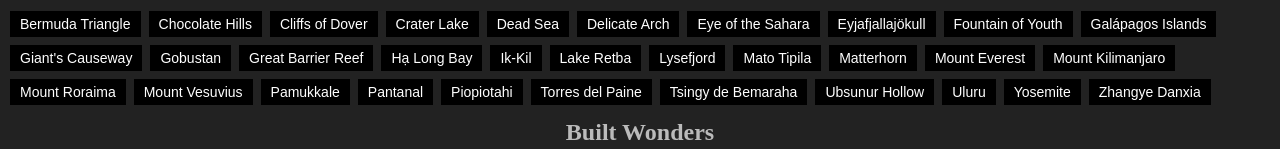
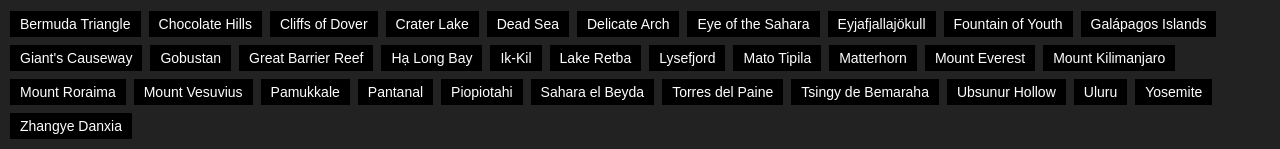
Before and after one commit to Tudeldu/Civ_Map, a plain HTML site: page index.html in a window 1280 px wide. Shown: the part 658-807 px from the top of the page. Drawn offline with Linux system fonts and the light colour scheme.

Commit message:
added sahara ey Beyda

```diff
--- a/index.html
+++ b/index.html
@@ -238,6 +238,8 @@
             onclick="changeMap(-17.715821554297953, -57.38362734017132);changeWiki('https://en.wikipedia.org/wiki/Pantanal')">Pantanal</button>
         <button
             onclick="changeMap(-44.61175452963232, 167.86118559149105);changeWiki('https://en.wikipedia.org/wiki/Milford_Sound')">Piopiotahi</button>
+        <button
+            onclick="changeMap(27.364065013943115, 28.121777912303937);changeWiki('https://en.wikipedia.org/wiki/White_Desert_National_Park')">Sahara el Beyda</button>
         <button
             onclick="changeMap(-50.93074484174456, -73.4023021688333);changeWiki('https://en.wikipedia.org/wiki/Torres_del_Paine_National_Park')">Torres
             del Paine</button>
```
